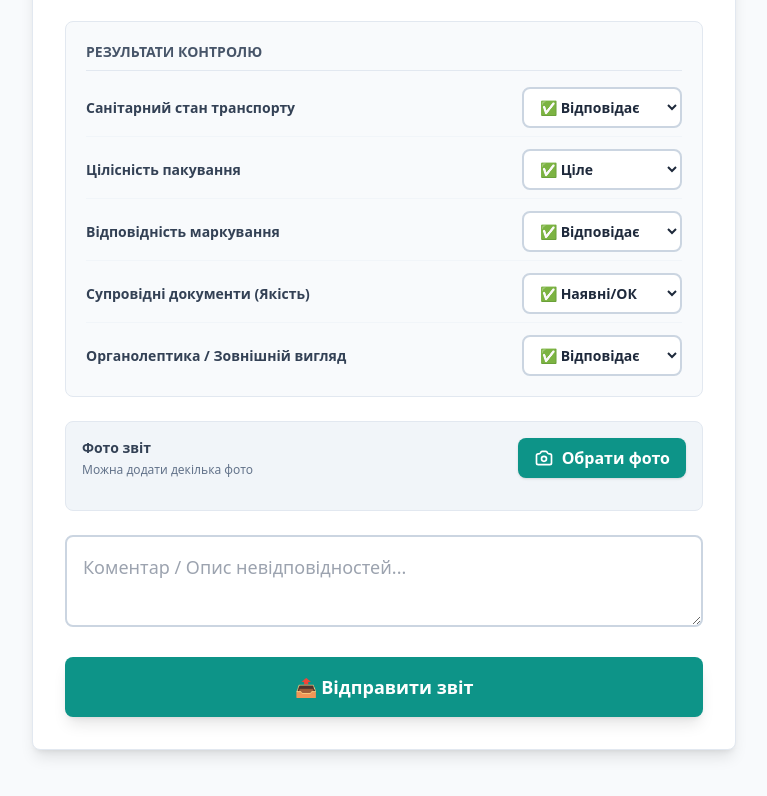
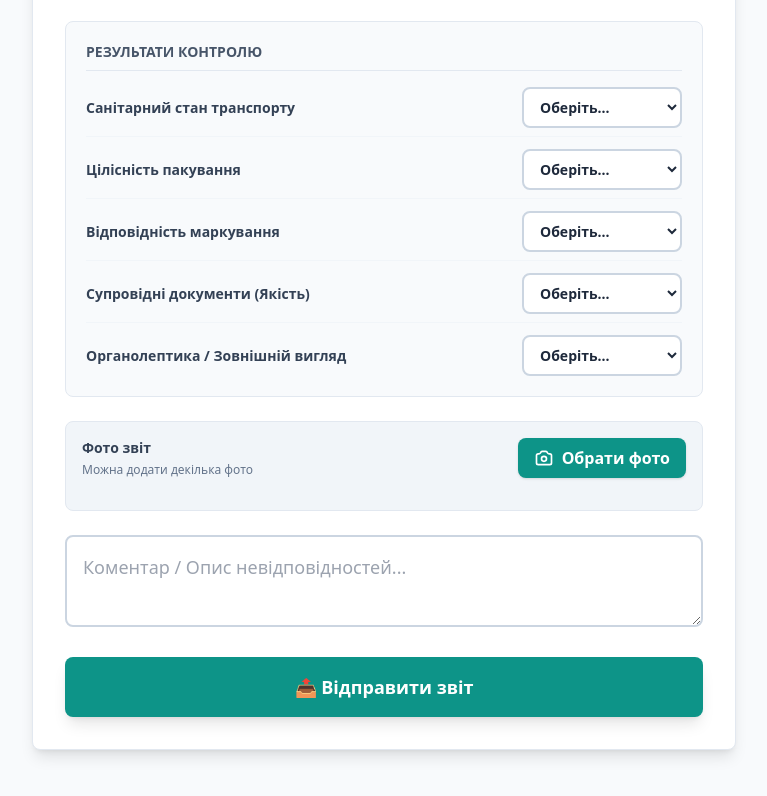
Before and after one commit to YuriyBuz/quality-controller-notebook., a plain HTML site: page QC_Incoming_Control.html in a window 1280 px wide. Shown: the part 845-1641 px from the top of the page, without its empty margins (256-1023 px from the left). Drawn offline with nearby package versions, Linux system fonts and the light colour scheme.

Commit message:
Update QC_Incoming_Control.html

```diff
--- a/QC_Incoming_Control.html
+++ b/QC_Incoming_Control.html
@@ -151,6 +151,7 @@
                     <div class="flex items-center justify-between gap-4 border-b border-slate-100 dark:border-slate-700 pb-2">
                         <label class="text-sm font-bold text-slate-700 dark:text-slate-200 flex-1">Санітарний стан транспорту</label>
                         <select id="check-transport" class="w-40 bg-white dark:bg-slate-900 border-2 border-slate-300 dark:border-slate-600 rounded-lg py-2 px-3 text-sm font-bold cursor-pointer" onchange="checkStatus(this)">
+                            <option value="" disabled selected>Оберіть...</option>
                             <option value="✅ Відповідає">✅ Відповідає</option>
                             <option value="❌ Бруд/Шкідники">❌ Бруд/Шкідники</option>
                         </select>
@@ -159,6 +160,7 @@
                     <div class="flex items-center justify-between gap-4 border-b border-slate-100 dark:border-slate-700 pb-2">
                          <label class="text-sm font-bold text-slate-700 dark:text-slate-200 flex-1">Цілісність пакування</label>
                         <select id="check-package" class="w-40 bg-white dark:bg-slate-900 border-2 border-slate-300 dark:border-slate-600 rounded-lg py-2 px-3 text-sm font-bold cursor-pointer" onchange="checkStatus(this)">
+                            <option value="" disabled selected>Оберіть...</option>
                             <option value="✅ Ціле">✅ Ціле</option>
                             <option value="❌ Пошкоджене">❌ Пошкоджене</option>
                         </select>
@@ -167,6 +169,7 @@
                      <div class="flex items-center justify-between gap-4 border-b border-slate-100 dark:border-slate-700 pb-2">
                          <label class="text-sm font-bold text-slate-700 dark:text-slate-200 flex-1">Відповідність маркування</label>
                         <select id="check-marking" class="w-40 bg-white dark:bg-slate-900 border-2 border-slate-300 dark:border-slate-600 rounded-lg py-2 px-3 text-sm font-bold cursor-pointer" onchange="checkStatus(this)">
+                            <option value="" disabled selected>Оберіть...</option>
                             <option value="✅ Відповідає">✅ Відповідає</option>
                             <option value="❌ Помилка">❌ Помилка</option>
                         </select>
@@ -175,6 +178,7 @@
                     <div class="flex items-center justify-between gap-4 border-b border-slate-100 dark:border-slate-700 pb-2">
                          <label class="text-sm font-bold text-slate-700 dark:text-slate-200 flex-1">Супровідні документи (Якість)</label>
                         <select id="check-docs" class="w-40 bg-white dark:bg-slate-900 border-2 border-slate-300 dark:border-slate-600 rounded-lg py-2 px-3 text-sm font-bold cursor-pointer" onchange="checkStatus(this)">
+                            <option value="" disabled selected>Оберіть...</option>
                             <option value="✅ Наявні/ОК">✅ Наявні/ОК</option>
                             <option value="❌ Відсутні/Не коректні">❌ Відсутні/Bad</option>
                         </select>
@@ -183,6 +187,7 @@
                     <div class="flex items-center justify-between gap-4">
                          <label class="text-sm font-bold text-slate-700 dark:text-slate-200 flex-1">Органолептика / Зовнішній вигляд</label>
                         <select id="check-organoleptic" class="w-40 bg-white dark:bg-slate-900 border-2 border-slate-300 dark:border-slate-600 rounded-lg py-2 px-3 text-sm font-bold cursor-pointer" onchange="checkStatus(this)">
+                            <option value="" disabled selected>Оберіть...</option>
                             <option value="✅ Відповідає">✅ Відповідає</option>
                             <option value="❌ Невідповідність">❌ Невідповідність</option>
                         </select>
```
